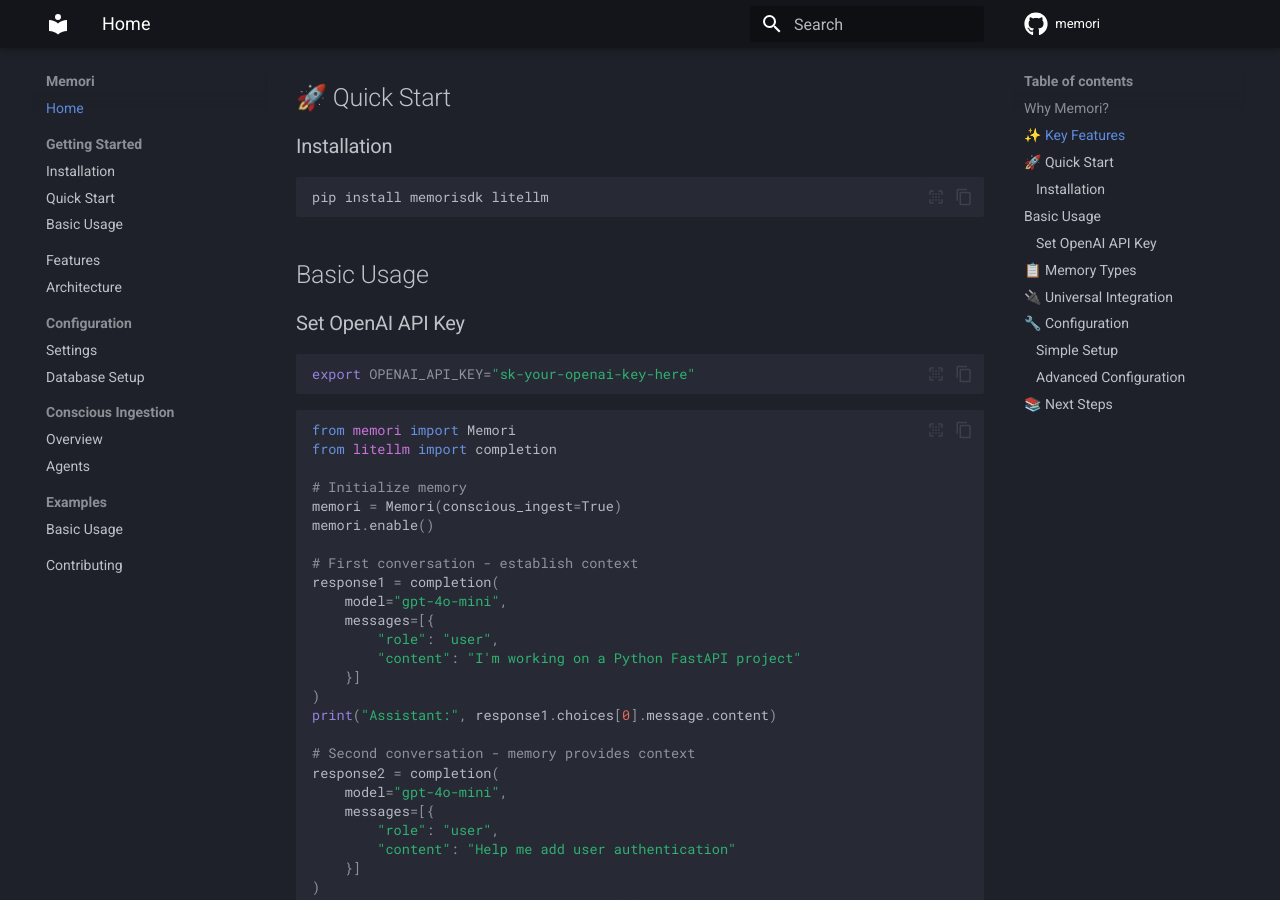
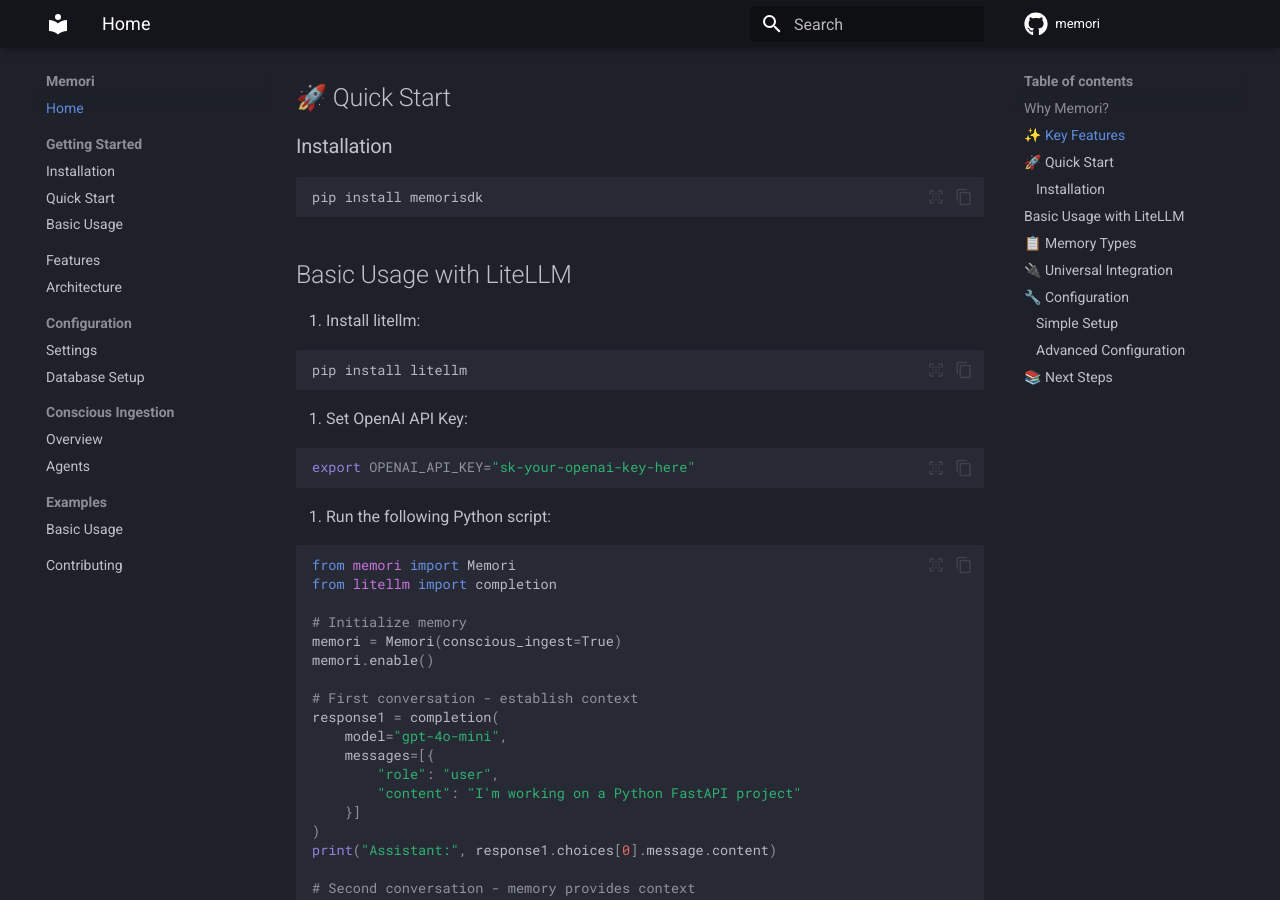
Before and after one commit to vishalbelsare/memori, an MkDocs documentation site: the page built from docs/index.md, in a window 1280 px wide and 900 px high, scrolled down 1194 px. Built offline with MkDocs 1.6.1 and Material for MkDocs 9.7.7, drawn with Linux system fonts in a browser that asks for light colours; comment, search, counter and statistics services are not loaded.

Commit message:
docs: fix docs quickstart

````diff
--- a/docs/index.md
+++ b/docs/index.md
@@ -49,16 +49,24 @@
 ### Installation
 
 ```bash
-pip install memorisdk litellm
+pip install memorisdk
 ```
 
-## Basic Usage
+## Basic Usage with LiteLLM
 
-### Set OpenAI API Key
+1. Install litellm:
+
+```bash
+pip install litellm
+```
+
+2. Set OpenAI API Key:
 
 ```bash
 export OPENAI_API_KEY="sk-your-openai-key-here"
 ```
+
+3. Run the following Python script:
 
 ```python
 from memori import Memori
````
